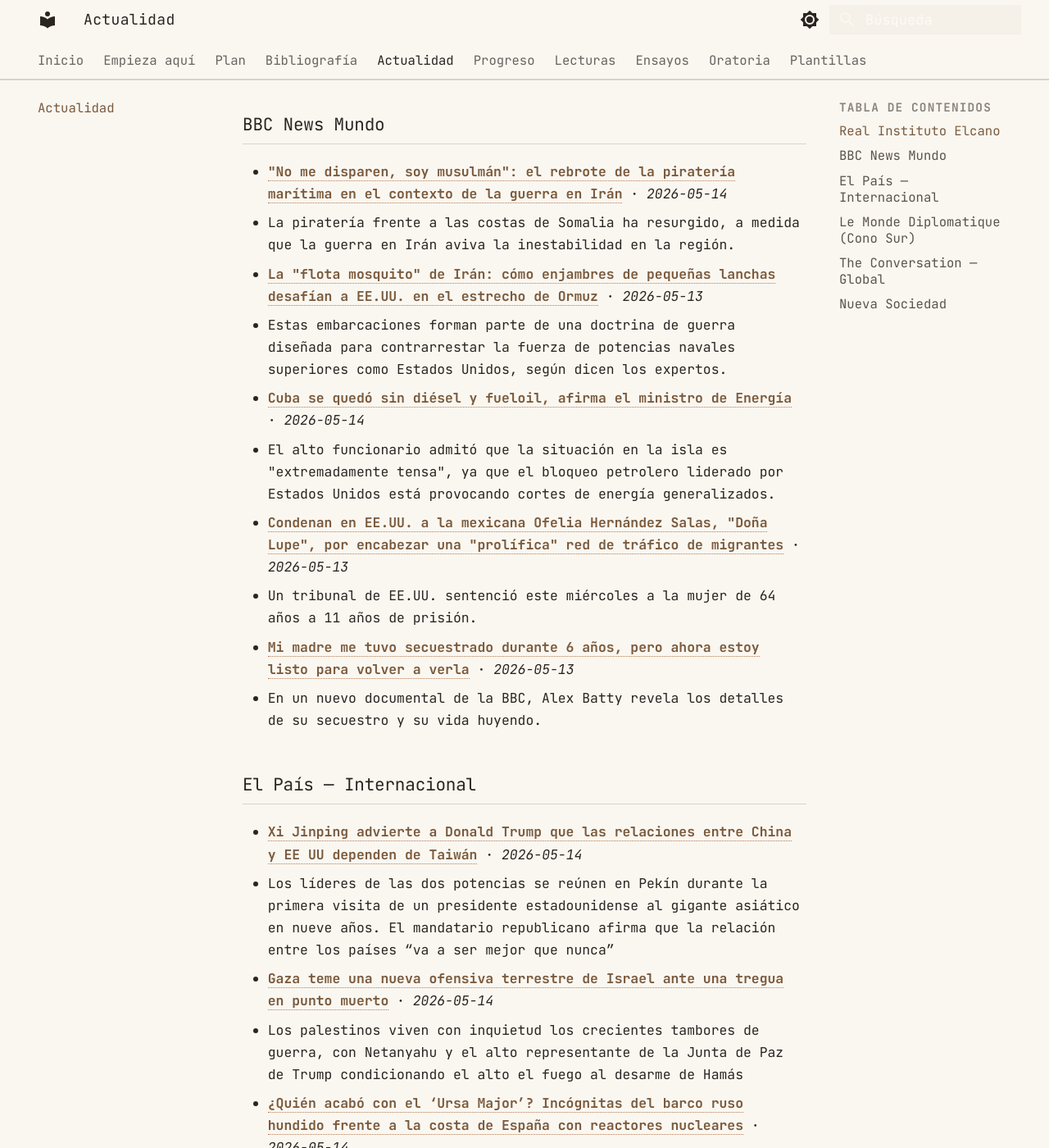
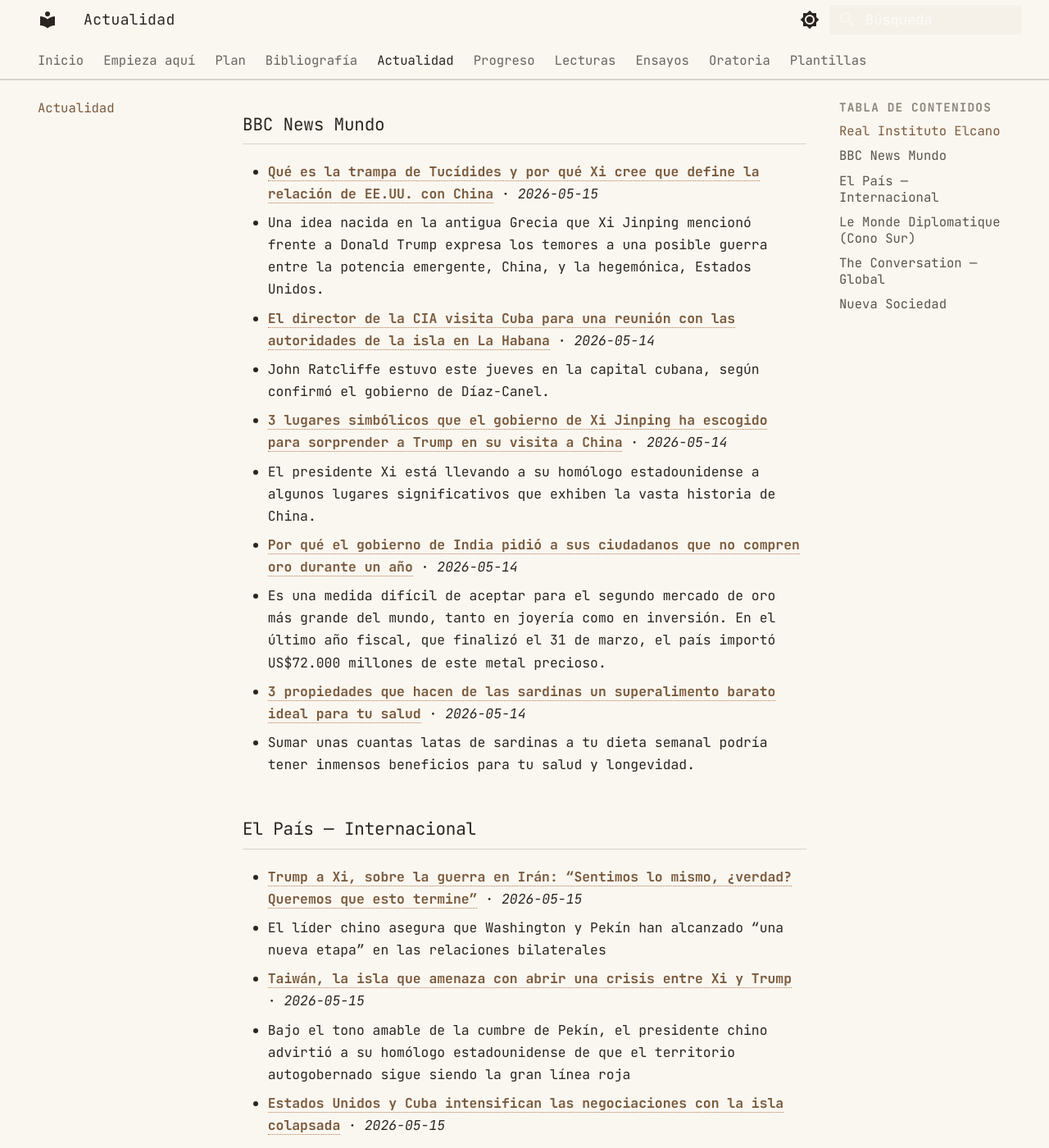
Before and after one commit to MrSpagVi/Curso, an MkDocs documentation site: the page built from docs/actualidad.md, in a window 1280 px wide and 1400 px high, scrolled down 427 px. Shown: the whole window at 82% size. Built offline with MkDocs 1.6.1 and Material for MkDocs 9.7.7, drawn with Linux system fonts in a browser that asks for light colours; some of the changed text lies outside the part shown.

Commit message:
auto: actualidad 2026-05-15

```diff
--- a/docs/actualidad.md
+++ b/docs/actualidad.md
@@ -6,7 +6,7 @@ title: Actualidad
 
 Últimos titulares de fuentes que dictan agenda en ciencia política y geopolítica. Actualizado automáticamente cada día (vía GitHub Actions).
 
-_Última actualización: 2026-05-14 08:33 UTC_
+_Última actualización: 2026-05-15 08:45 UTC_
 
 ## Real Instituto Elcano
 
@@ -14,29 +14,29 @@ _Sin datos en esta ejecución. Visitar fuente: [https://www.realinstitutoelcano.
 
 ## BBC News Mundo
 
-- **["No me disparen, soy musulmán": el rebrote de la piratería marítima en el contexto de la guerra en Irán](https://www.bbc.com/mundo/articles/c2e2nzy8lkvo?at_medium=RSS&at_campaign=rss)** · *2026-05-14*
-  - La piratería frente a las costas de Somalia ha resurgido, a medida que la guerra en Irán aviva la inestabilidad en la región.
-- **[La "flota mosquito" de Irán: cómo enjambres de pequeñas lanchas  desafían a EE.UU. en el estrecho de Ormuz](https://www.bbc.com/mundo/articles/c1m2pnnx9mzo?at_medium=RSS&at_campaign=rss)** · *2026-05-13*
-  - Estas embarcaciones forman parte de una doctrina de guerra diseñada para contrarrestar la fuerza de potencias navales superiores como Estados Unidos, según dicen los expertos.
-- **[Cuba se quedó sin diésel y fueloil, afirma el ministro de Energía](https://www.bbc.com/mundo/articles/cddp3n96334o?at_medium=RSS&at_campaign=rss)** · *2026-05-14*
-  - El alto funcionario admitó que la situación en la isla es "extremadamente tensa", ya que el bloqueo petrolero liderado por Estados Unidos está provocando cortes de energía generalizados.
-- **[Condenan en EE.UU. a la mexicana Ofelia Hernández Salas, "Doña Lupe", por encabezar una "prolífica" red de tráfico de migrantes](https://www.bbc.com/mundo/articles/cn9p2y19r5yo?at_medium=RSS&at_campaign=rss)** · *2026-05-13*
-  - Un tribunal de EE.UU. sentenció este miércoles a la mujer de 64 años a 11 años de prisión.
-- **[Mi madre me tuvo secuestrado durante 6 años, pero ahora estoy listo para volver a verla](https://www.bbc.com/mundo/articles/c3w2nedv4lxo?at_medium=RSS&at_campaign=rss)** · *2026-05-13*
-  - En un nuevo documental de la BBC, Alex Batty revela los detalles de su secuestro y su vida huyendo.
+- **[Qué es la trampa de Tucídides y por qué Xi cree que define la relación de EE.UU. con China](https://www.bbc.com/mundo/articles/cjdpy7xv4mdo?at_medium=RSS&at_campaign=rss)** · *2026-05-15*
+  - Una idea nacida en la antigua Grecia que Xi Jinping mencionó frente a Donald Trump expresa los temores a una posible guerra entre la potencia emergente, China, y la hegemónica, Estados Unidos.
+- **[El director de la CIA visita Cuba para una reunión con las autoridades de la isla en La Habana](https://www.bbc.com/mundo/articles/cp8p98z3rj8o?at_medium=RSS&at_campaign=rss)** · *2026-05-14*
+  - John Ratcliffe estuvo este jueves en la capital cubana, según confirmó el gobierno de Díaz-Canel.
+- **[3 lugares simbólicos que el gobierno de Xi Jinping ha escogido para sorprender a Trump en su visita a China](https://www.bbc.com/mundo/articles/cn4p7n7d1lgo?at_medium=RSS&at_campaign=rss)** · *2026-05-14*
+  - El presidente Xi está llevando a su homólogo estadounidense a algunos lugares significativos que exhiben la vasta historia de China.
+- **[Por qué el gobierno de India pidió a sus ciudadanos que no compren oro durante un año](https://www.bbc.com/mundo/articles/cn5penxq03yo?at_medium=RSS&at_campaign=rss)** · *2026-05-14*
+  - Es una medida difícil de aceptar para el segundo mercado de oro más grande del mundo, tanto en joyería como en inversión. En el último año fiscal, que finalizó el 31 de marzo, el país importó US$72.000 millones de este metal precioso.
+- **[3 propiedades que hacen de las sardinas un superalimento barato ideal para tu salud](https://www.bbc.com/mundo/articles/crkpxj15v3ko?at_medium=RSS&at_campaign=rss)** · *2026-05-14*
+  - Sumar unas cuantas latas de sardinas a tu dieta semanal podría tener inmensos beneficios para tu salud y longevidad.
 
 ## El País — Internacional
 
-- **[Xi Jinping advierte a Donald Trump que las relaciones entre China y EE UU dependen de Taiwán](https://elpais.com/internacional/2026-05-14/donald-trump-ante-xi-jinping-la-relacion-entre-china-y-estados-unidos-va-a-ser-mejor-que-nunca.html)** · *2026-05-14*
-  - Los líderes de las dos potencias se reúnen en Pekín durante la primera visita de un presidente estadounidense al gigante asiático en nueve años. El mandatario republicano afirma que la relación entre los países “va a ser mejor que nunca”
-- **[Gaza teme una nueva ofensiva terrestre de Israel ante una tregua en punto muerto](https://elpais.com/internacional/2026-05-14/gaza-teme-una-nueva-ofensiva-terrestre-de-israel-ante-una-tregua-en-punto-muerto.html)** · *2026-05-14*
-  - Los palestinos viven con inquietud los crecientes tambores de guerra, con Netanyahu y el alto representante de la Junta de Paz de Trump condicionando el alto el fuego al desarme de Hamás
-- **[¿Quién acabó con el ‘Ursa Major’? Incógnitas del barco ruso hundido frente a la costa de España con reactores nucleares](https://elpais.com/internacional/2026-05-14/quien-acabo-con-el-ursa-major-incognitas-del-barco-ruso-hundido-frente-a-espana-con-material-nuclear.html)** · *2026-05-14*
-  - La tripulación del carguero escuchó varias explosiones antes de que el carguero se fuera a pique, el 23 de diciembre de 2024, en presencia de un buque de guerra enviado por Rusia
-- **[Encuentro entre el águila y el dragón](https://elpais.com/internacional/2026-05-13/encuentro-entre-el-aguila-y-el-dragon.html)** · *2026-05-13*
-  - Trump y Xi se verán en Pekín con Irán y Taiwán como principales focos de choque en una cumbre marcada por la pugna entre estabilidad y confrontación
-- **[Xi Jinping espera a Trump sentado y en silencio](https://elpais.com/internacional/2026-05-10/xi-jinping-espera-a-trump-sentado-y-en-silencio.html)** · *2026-05-10*
-  - Si nadie lo remedia, el presidente de EE UU llegará a Pekín con una mochila cargada de fracasos y carencias en vez de victorias y acuerdos de paz
+- **[Trump a Xi, sobre la guerra en Irán: “Sentimos lo mismo, ¿verdad? Queremos que esto termine”](https://elpais.com/internacional/2026-05-15/trump-a-xi-sobre-la-guerra-en-iran-sentimos-lo-mismo-verdad-queremos-que-esto-termine.html)** · *2026-05-15*
+  - El líder chino asegura que Washington y Pekín han alcanzado “una nueva etapa” en las relaciones bilaterales
+- **[Taiwán, la isla que amenaza con abrir una crisis entre Xi y Trump](https://elpais.com/internacional/2026-05-15/taiwan-la-isla-que-amenaza-con-abrir-una-crisis-entre-xi-y-trump.html)** · *2026-05-15*
+  - Bajo el tono amable de la cumbre de Pekín, el presidente chino advirtió a su homólogo estadounidense de que el territorio autogobernado sigue siendo la gran línea roja
+- **[Estados Unidos y Cuba intensifican las negociaciones con la isla colapsada](https://elpais.com/us/2026-05-15/estados-unidos-y-cuba-intensifican-las-negociaciones-en-medio-de-una-isla-colapsada.html)** · *2026-05-15*
+  - La insólita reunión entre el director de la CIA y el ministro del Interior cubano supone el mayor hito en dos meses de opacas negociaciones marcadas por la asfixia casi total del país
+- **[Por qué Xi aludió a la trampa de Tucídides](https://elpais.com/internacional/2026-05-15/por-que-xi-aludio-a-la-trampa-de-tucidides.html)** · *2026-05-15*
+  - La referencia, que simboliza el riesgo de conflicto entre una potencia en ascenso y la hegemónica, muestra voluntad de estabilidad pero también confianza en el ascenso chino
+- **[Destruir al enemigo: la violencia política empieza con la deshumanización](https://elpais.com/internacional/2026-05-15/destruir-al-enemigo-la-violencia-politica-empieza-con-la-deshumanizacion.html)** · *2026-05-15*
+  - La película ‘Hangar Rojo’ o el reportaje de Leila Guerriero sobre una bebé robada reflexionan sobre los mecanismos que llevan a desencadenar una represión salvaje
 
 ## Le Monde Diplomatique (Cono Sur)
 
@@ -44,16 +44,16 @@ _Sin datos en esta ejecución. Visitar fuente: [https://www.eldiplo.org/feed/](h
 
 ## The Conversation — Global
 
-- **[The government wants to save $463m by tightening disability support to school students. What’s going on?](https://theconversation.com/the-government-wants-to-save-463m-by-tightening-disability-support-to-school-students-whats-going-on-282852)** · *2026-05-14*
-  - The budget papers included a significant announcement about funding for school students with disabilities.
-- **[Changing climate law to prevent civil cases removes a key protection for NZ citizens](https://theconversation.com/changing-climate-law-to-prevent-civil-cases-removes-a-key-protection-for-nz-citizens-282849)** · *2026-05-14*
-  - The law change will gut the capacity of tort law to hold greenhouse gas emitters and the government to account for climate harms.
-- **[Crossbench senator Tammy Tyrrell joins government ranks, declaring she’s ‘proud to be a Labor girl’](https://theconversation.com/crossbench-senator-tammy-tyrrell-joins-government-ranks-declaring-shes-proud-to-be-a-labor-girl-281638)** · *2026-05-14*
-  - The Tasmanian senator’s move to Labor bolsters the government’s numbers in the Senate – but they will still need support to pass legislation.
-- **[Coles’ discounts misled shoppers, court rules. It could face hundreds of millions in fines](https://theconversation.com/coles-discounts-misled-shoppers-court-rules-it-could-face-hundreds-of-millions-in-fines-282855)** · *2026-05-14*
-  - This court decision will have huge ripple effects right across Australian retail – and petrol retailers in particular should be on notice.
-- **[What is ‘cycle syncing’, and how might it affect menstruation?](https://theconversation.com/what-is-cycle-syncing-and-how-might-it-affect-menstruation-278073)** · *2026-05-14*
-  - Reducing pain and boosting body positivity are two benefits of ‘cycle syncing’, according to social media.
+- **[Xi-Trump summit: reset for US-Chinese relations but tension over Taiwan remains](https://theconversation.com/xi-trump-summit-reset-for-us-chinese-relations-but-tension-over-taiwan-remains-282992)** · *2026-05-15*
+  - The Chinese president warned of possible conflict if the issue of Taiwan is ‘handled poorly’.
+- **[After an opaque summit, China and the US want to work together again. That might not be good news for the world](https://theconversation.com/after-an-opaque-summit-china-and-the-us-want-to-work-together-again-that-might-not-be-good-news-for-the-world-282603)** · *2026-05-15*
+  - This week’s summit has revived a 20-year-old idea of the ‘Group of Two’ superpowers working together with global benefits. But we’re now living in a different world.
+- **[A historic court victory has upheld transgender rights in Australia. A legal academic explains why](https://theconversation.com/a-historic-court-victory-has-upheld-transgender-rights-in-australia-a-legal-academic-explains-why-262022)** · *2026-05-15*
+  - The landmark case, known as Tickle v Giggle, has been going for years. Today the Federal Court found transgender woman Roxanne Tickle had been discriminated against.
+- **[Australians wait 12 months for aged care – and the latest budget funding is unlikely to change that](https://theconversation.com/australians-wait-12-months-for-aged-care-and-the-latest-budget-funding-is-unlikely-to-change-that-282960)** · *2026-05-15*
+  - Long wait lists are the latest symptom of the aged care crisis. But this issue seems to be anything but a political priority.
+- **[Theatre for young audiences should be seen as critical for children’s cultural agency](https://theconversation.com/theatre-for-young-audiences-should-be-seen-as-critical-for-childrens-cultural-agency-282864)** · *2026-05-15*
+  - Theatre can model new possibilities, transform thinking and centre the rights and needs of children.
 
 ## Nueva Sociedad
 
```
